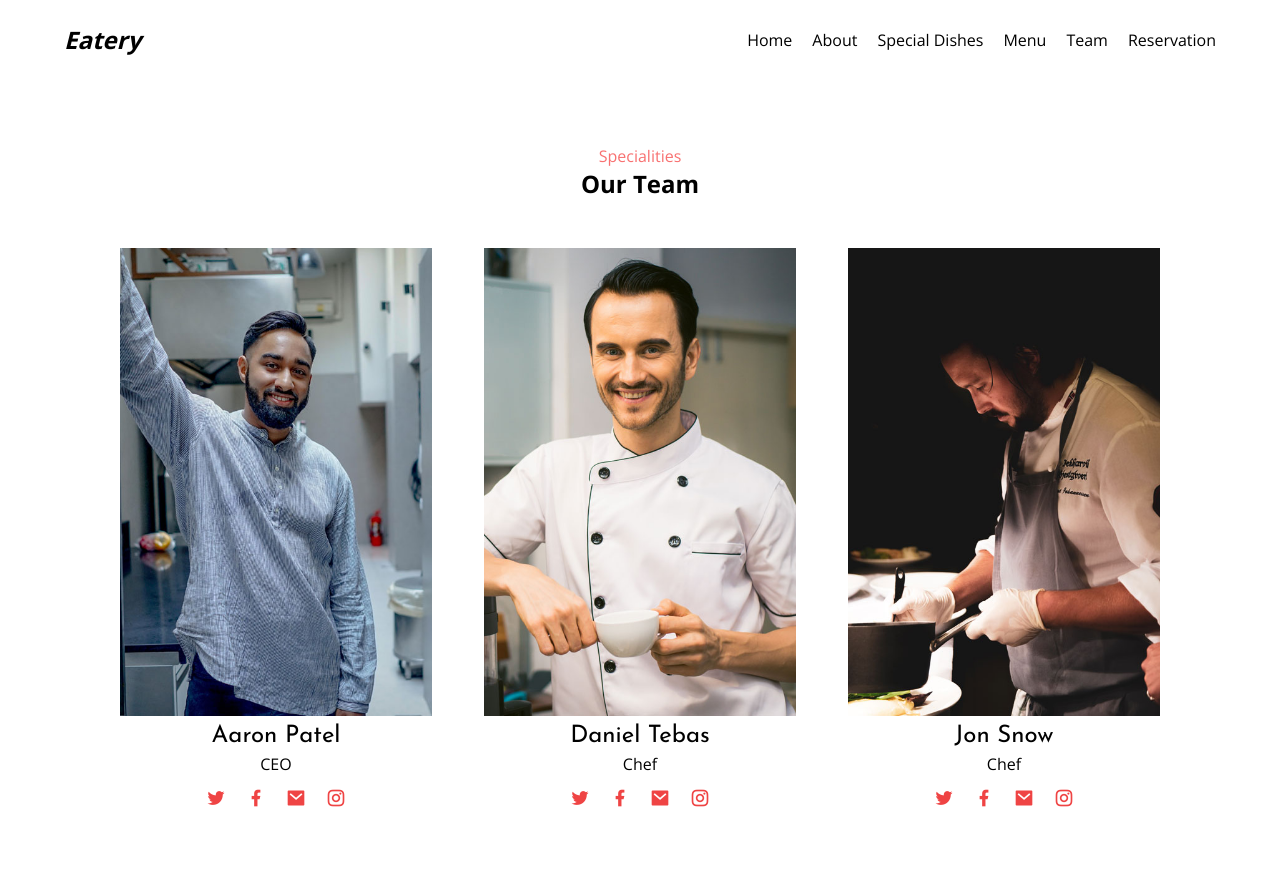
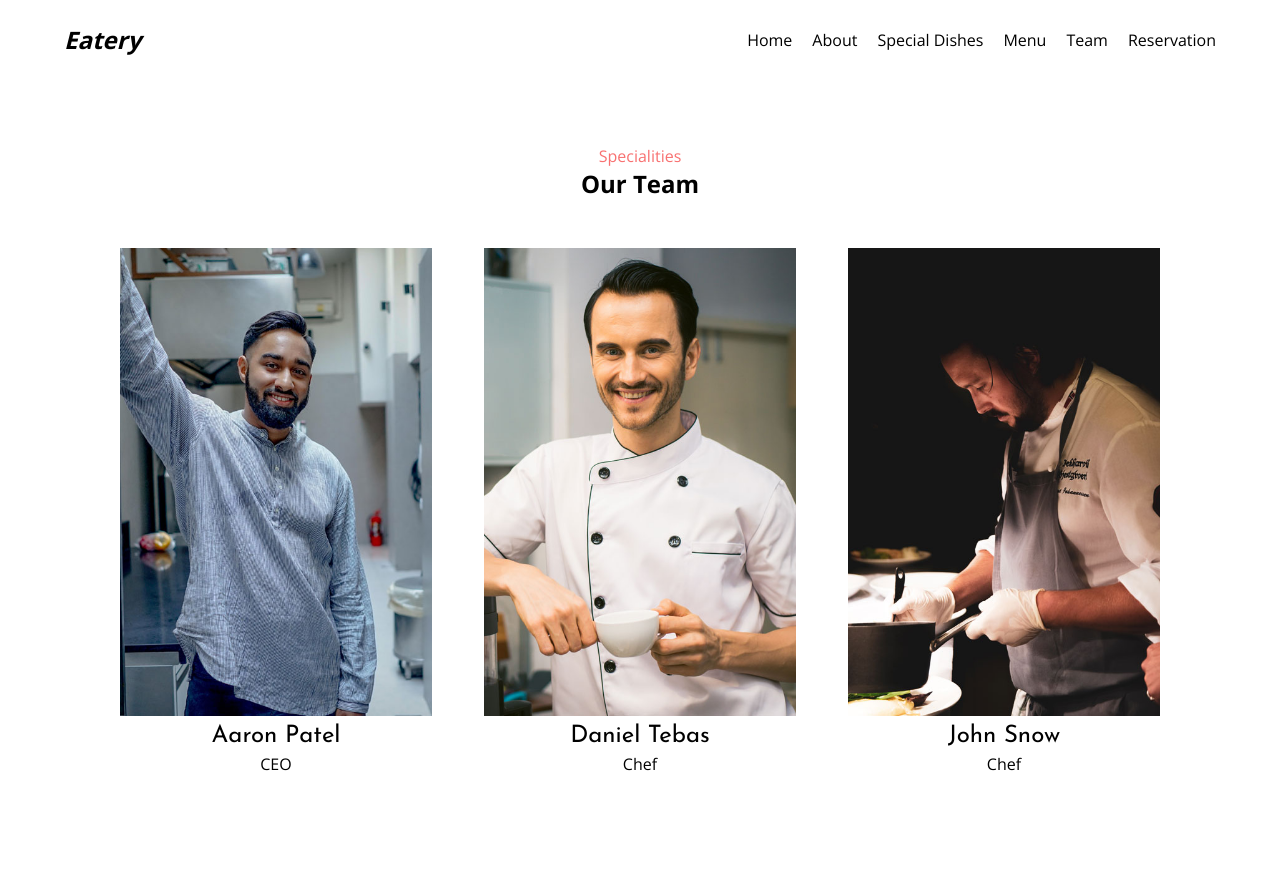
Before and after one commit to sparrowsl/eatery, a SvelteKit app: page /team in a window 1280 px wide. Shown: the top 891 px of the page. Built offline with nearby package versions, Linux system fonts and the light colour scheme.

Commit message:
use the 'each' syntax to display cards

```diff
--- a/src/routes/team/+page.svelte
+++ b/src/routes/team/+page.svelte
@@ -1,6 +1,44 @@
-<script></script>
+<script>
+	import 'iconify-icon';
 
-<section class="container mx-auto min-h-[90vh] py-16 lg:max-w-6xl">
+	const staff = [
+		{
+			name: 'Aaron Patel',
+			position: 'CEO',
+			image: 'chef-1.jpg',
+			socials: [
+				{ icon: 'mdi:twitter', url: '' },
+				{ icon: 'mdi:facebook', url: '' },
+				{ icon: 'material-symbols:mail', url: '' },
+				{ icon: 'mdi:instagram', url: '' }
+			]
+		},
+		{
+			name: 'Daniel Tebas',
+			position: 'Chef',
+			image: 'chef-2.jpg',
+			socials: [
+				{ icon: 'mdi:twitter', url: '' },
+				{ icon: 'mdi:facebook', url: '' },
+				{ icon: 'material-symbols:mail', url: '' },
+				{ icon: 'mdi:instagram', url: '' }
+			]
+		},
+		{
+			name: 'John Snow',
+			position: 'Chef',
+			image: 'chef-3.jpg',
+			socials: [
+				{ icon: 'mdi:twitter', url: '' },
+				{ icon: 'mdi:facebook', url: '' },
+				{ icon: 'material-symbols:mail', url: '' },
+				{ icon: 'mdi:instagram', url: '' }
+			]
+		}
+	];
+</script>
+
+<article class="container mx-auto min-h-[90vh] py-16 lg:max-w-6xl">
 	<div class="mb-12 text-center">
 		<p class="text-base text-red-400">Specialities</p>
 		<h1 class="text-2xl font-bold">Our Team</h1>
@@ -8,51 +46,20 @@
 
 	<!-- Team members -->
 	<section class="grid gap-10 md:grid-cols-3 md:gap-5 lg:px-10">
+		{#each staff as user (user)}
 			<figure class="px-4">
-			<img src="/img/chef-1.jpg" alt="" class="" />
+				<img src={`/img/${user.image}`} alt="" class="" />
 				<figcaption class="text-center">
-				<h3 class="font-josefin mt-1 text-2xl font-normal">Aaron Patel</h3>
-				<p class="font-light">CEO</p>
+					<h3 class="font-josefin mt-1 text-2xl font-normal">{user.name}</h3>
+					<p class="font-light">{user.position}</p>
 					<!-- Social contacts -->
 					<div class="mt-2 flex justify-center gap-5 text-xl text-red-500">
-					<a href=""><i class="ri-twitter-fill" /></a>
-					<a href=""><i class="ri-facebook-fill" /></a>
-					<a href=""><i class="ri-mail-fill" /></a>
-					<a href=""><i class="ri-instagram-line" /></a>
+						{#each user.socials as social}
+							<a href={social.url}><iconify-icon icon={social.icon} /></a>
+						{/each}
 					</div>
 				</figcaption>
 			</figure>
-
-		<figure class="px-4">
-			<img src="/img/chef-2.jpg" alt="" />
-			<figcaption class="text-center">
-				<h3 class="font-josefin mt-1 text-2xl font-normal">Daniel Tebas</h3>
-				<p class="font-light">Chef</p>
-				<!-- Social contacts -->
-				<div class="mt-2 flex justify-center gap-5 text-xl text-red-500">
-					<a href=""><i class="ri-twitter-fill" /></a>
-					<a href=""><i class="ri-facebook-fill" /></a>
-					<a href=""><i class="ri-mail-fill" /></a>
-					<a href=""><i class="ri-instagram-line" /></a>
-				</div>
-			</figcaption>
-		</figure>
-
-		<figure class="px-4">
-			<img src="/img/chef-3.jpg" alt="" />
-			<figcaption class="text-center">
-				<h3 class="font-josefin mt-1 text-2xl font-normal">Jon Snow</h3>
-				<p class="font-light">Chef</p>
-				<!-- Social contacts -->
-				<div class="mt-2 flex justify-center gap-5 text-xl text-red-500">
-					<a href=""><i class="ri-twitter-fill" /></a>
-					<a href=""><i class="ri-facebook-fill" /></a>
-					<a href=""><i class="ri-mail-fill" /></a>
-					<a href=""><i class="ri-instagram-line" /></a>
-				</div>
-			</figcaption>
-		</figure>
+		{/each}
 	</section>
-</section>
-
-<style></style>
+</article>
```
Lines whose indentation alone changed are shown as unchanged.
